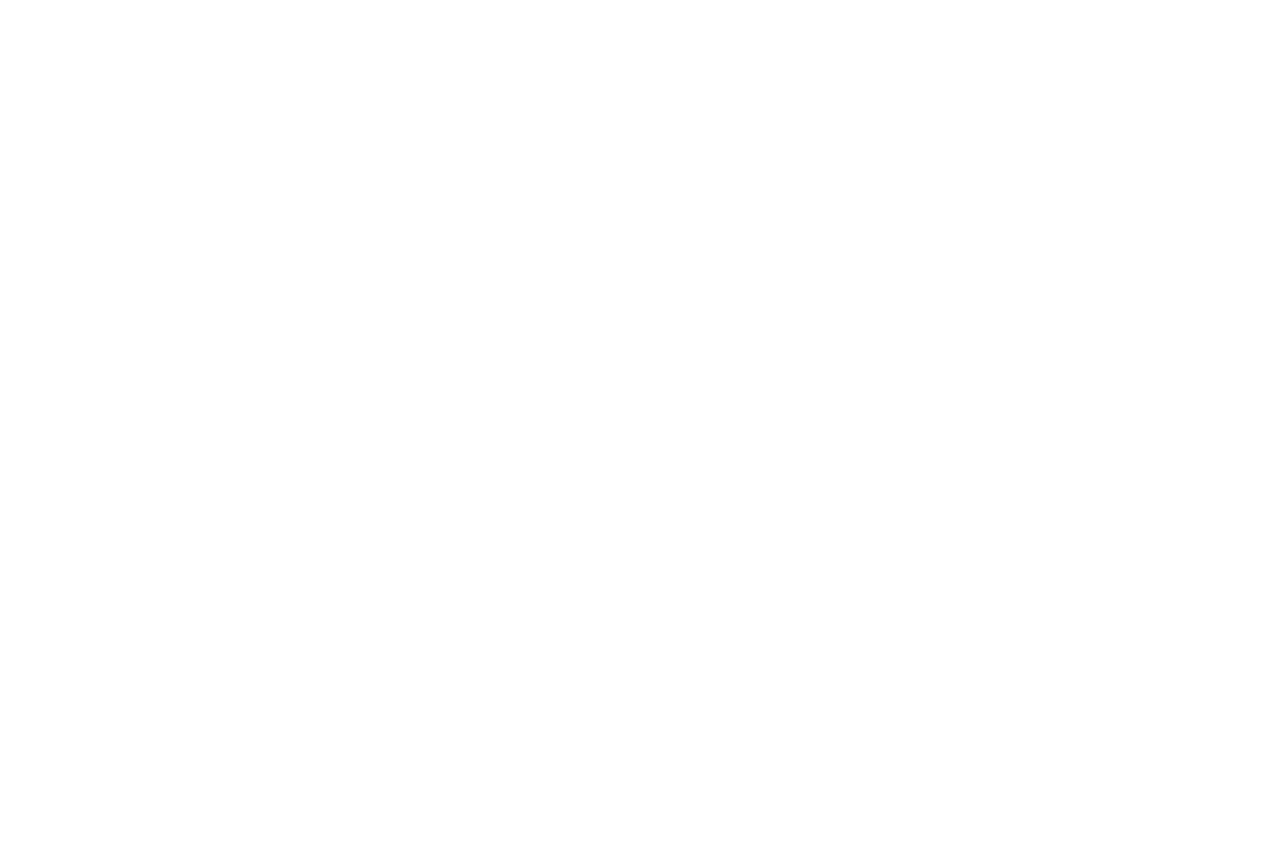
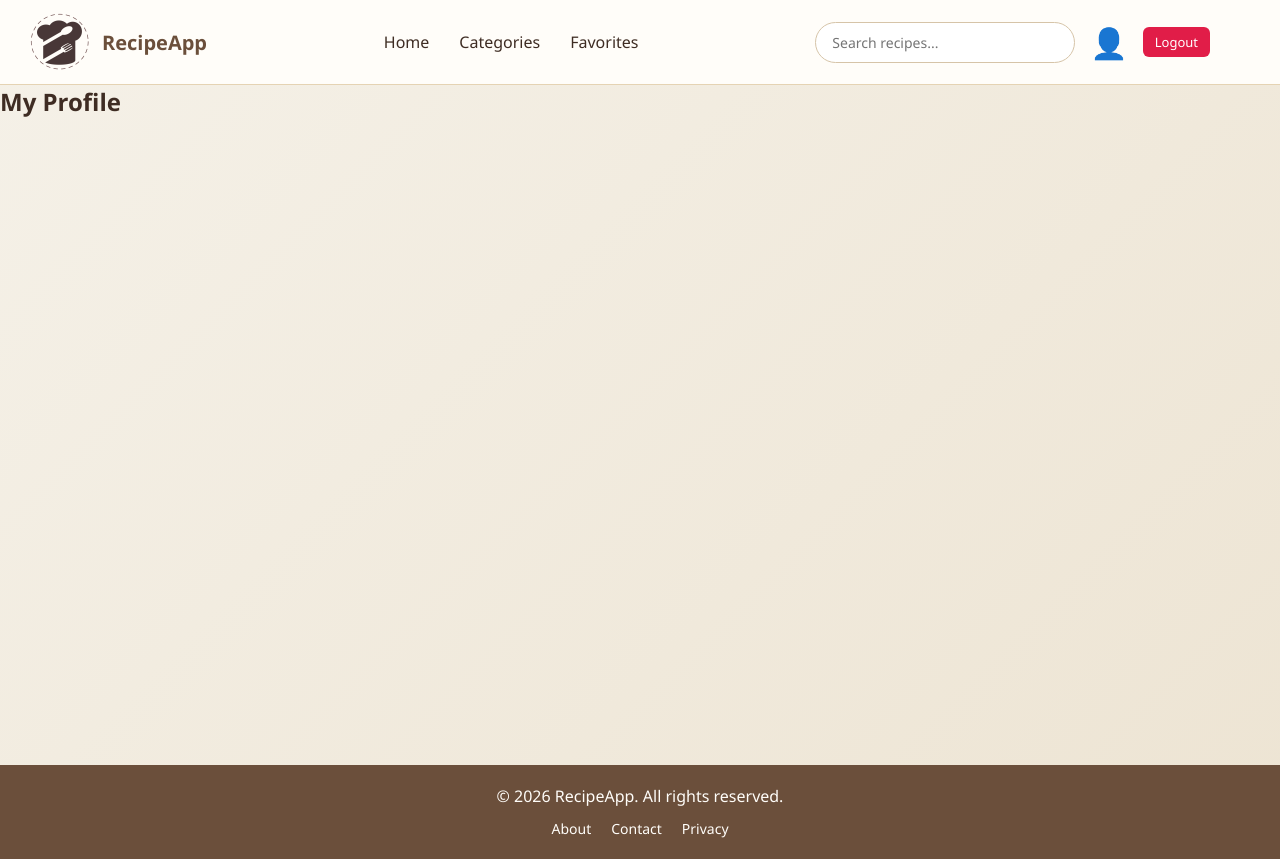
Before and after one commit to Diyafathimakv/Recipe-App, a React (Vite) app in the folder recipeapp/: page /profile in a window 1280 px wide. Before the commit this address had no page. Before the commit the page ends 800 px from the top, so only its background shows below. Built offline with nearby package versions, Linux system fonts and the light colour scheme.

Commit message:
Added Profile page and route

```diff
--- a/recipeapp/src/App.jsx
+++ b/recipeapp/src/App.jsx
@@ -4,6 +4,7 @@
 import Layout from "./Layout";
 import Favorites from "./Pages/Favorites/index";
 import Categories from "./Pages/Categories";
+import Profile from "./Pages/Profile/index";
 import RecipeDetails from "./Pages/RecipeDetails/App";
 
 import Home from "./Pages/HomePage/App";
@@ -21,6 +22,7 @@
         <Route path="/home" element={<Home />} />
         <Route path="/favorites" element={<Favorites />} />
         <Route path="/categories" element={<Categories />} />
+        <Route path="/profile" element={<Profile />} />
 
             <Route
   path="/recipe/:id"
--- /dev/null
+++ b/recipeapp/src/Pages/Profile/index.jsx
@@ -0,0 +1,11 @@
+import React from 'react'
+
+const Profile = () => {
+  return (
+    <div>
+      <h2>My Profile</h2>
+    </div>
+  )
+}
+
+export default Profile
```
Also changed, not shown: recipeapp/src/Pages/Profile/index.css (added).
